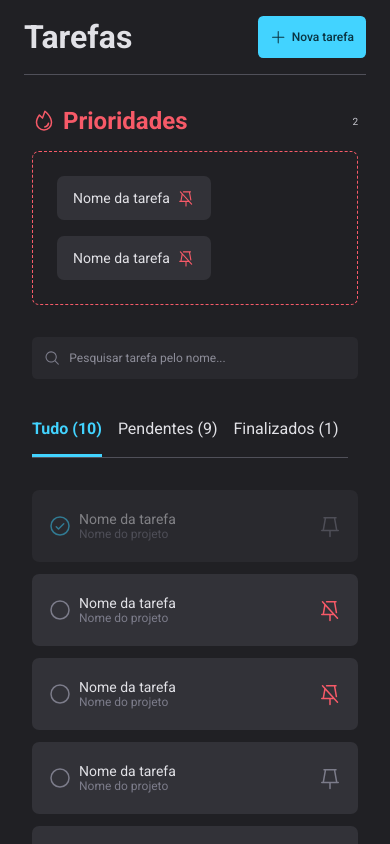
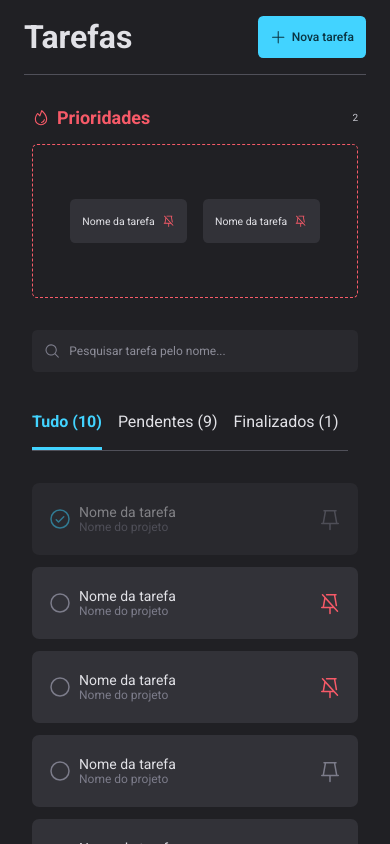
Before and after one commit to matheusperuzzo/explorer-tasks, a React (Vite) app: page / in a window 390 px wide. Built offline with nearby package versions, Linux system fonts and the light colour scheme.

Commit message:
Deixando os componentes Priorities e ShortTask responsivos

```diff
--- a/src/components/Priorities/styles.js
+++ b/src/components/Priorities/styles.js
@@ -1,4 +1,6 @@
 import styled from "styled-components";
+
+import { DEVICE_BREAKPOINTS } from "../../styles/deviceBreakpoints";
 
 export const Container = styled.section`
   padding: 32px;
@@ -10,7 +12,7 @@
   align-items: center;
 
   > h1 {
-    font-size: 24px;
+    font-size: 1.5rem;
     color: ${({ theme }) => theme.COLORS.RED_200};
     display: flex;
     align-items: center;
@@ -23,13 +25,18 @@
 `;
 
 export const Tasks = styled.div`
-  border: 1px dashed  ${({ theme }) => theme.COLORS.RED_200};
+  border: 1px dashed ${({ theme }) => theme.COLORS.RED_200};
   min-height: 154px;
-  border-radius: 7px;
+  border-radius: 0.43rem;
   margin-top: 16px;
 
   display: flex;
   gap: 16px;
   padding: 24px;
   flex-wrap: wrap;
+
+  @media (max-width: ${DEVICE_BREAKPOINTS.MD}) {
+    justify-content: center;
+    align-items: center;
+  }
 `;
--- a/src/components/ShortTask/styles.js
+++ b/src/components/ShortTask/styles.js
@@ -1,20 +1,20 @@
-import styled from 'styled-components';
+import styled from "styled-components";
 
 export const Container = styled.button`
   background-color: ${({ theme }) => theme.COLORS.GRAY_600};
   color: ${({ theme }) => theme.COLORS.GRAY_100};
   height: 44px;
   border: 0;
-  padding: 0 16px;
-  border-radius: 7px;
-  font-size: 14px;
+  padding: 0 1rem;
+  border-radius: 0.43rem;
+  font-size: 0.87rem;
 
   display: flex;
   align-items: center;
   gap: 7px;
 
   > svg {
-    font-size: 18px;
+    font-size: 1.12rem;
     color: ${({ theme }) => theme.COLORS.RED_200};
   }
 `;
```
